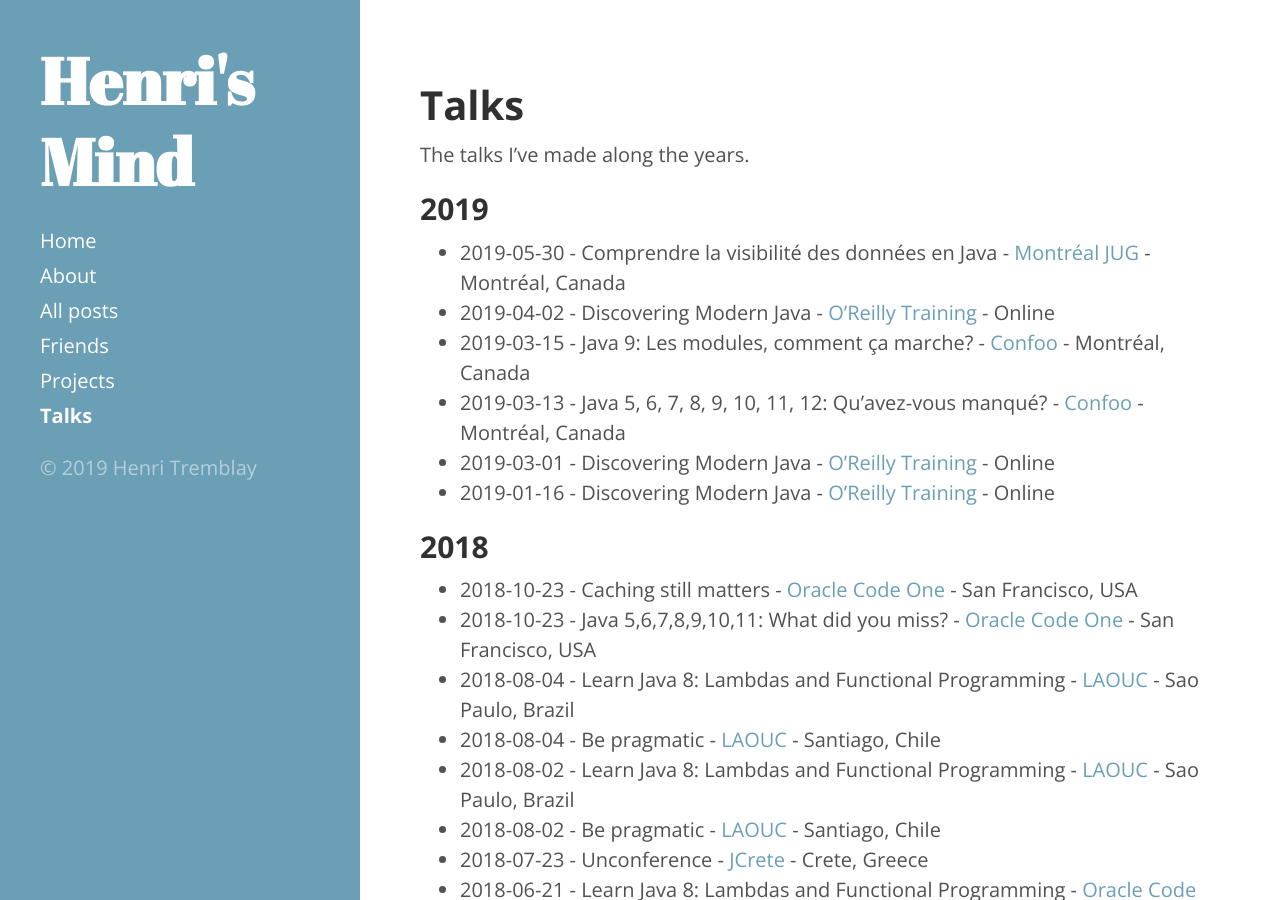
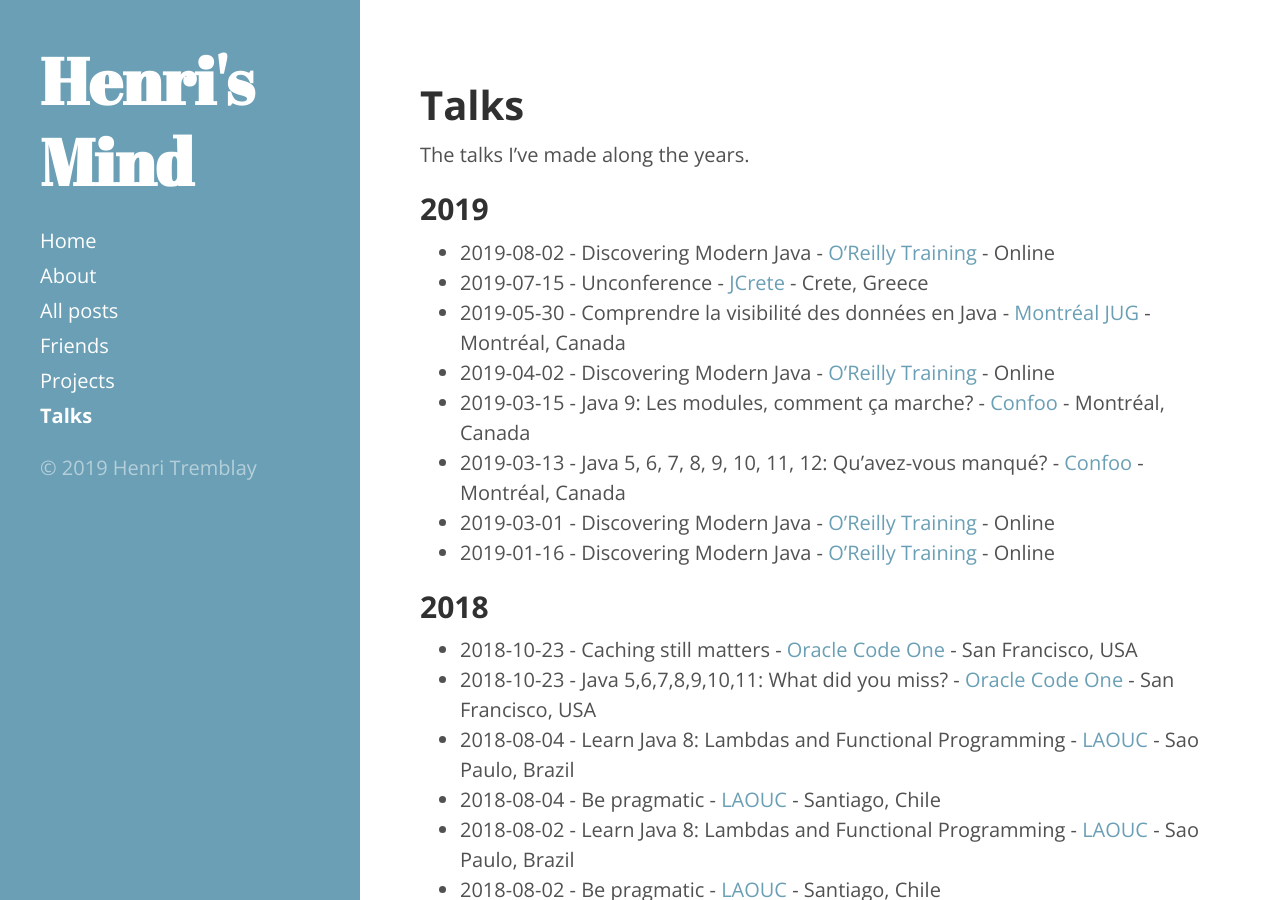
Before and after one commit to henri-tremblay/henri.github.io, a Jekyll site: the page built from talks.md, in a window 1280 px wide and 900 px high. Built offline with Jekyll 4.4.1, drawn with Linux system fonts in a browser that asks for light colours.

Commit message:
Add JCrete

```diff
--- a/talks.md
+++ b/talks.md
@@ -7,6 +7,8 @@ The talks I've made along the years.
 
 ## 2019
 
+* 2019-08-02 - Discovering Modern Java - [O'Reilly Training](https://www.oreilly.com/live-training/) - Online
+* 2019-07-15 - Unconference - [JCrete](http://www.jcrete.org/) - Crete, Greece
 * 2019-05-30 - Comprendre la visibilité des données en Java - [Montréal JUG](http://www.montreal-jug.org) - Montréal, Canada
 * 2019-04-02 - Discovering Modern Java - [O'Reilly Training](https://www.oreilly.com/live-training/) - Online
 * 2019-03-15 - Java 9: Les modules, comment ça marche? - [Confoo](https://confoo.ca) - Montréal, Canada
```
